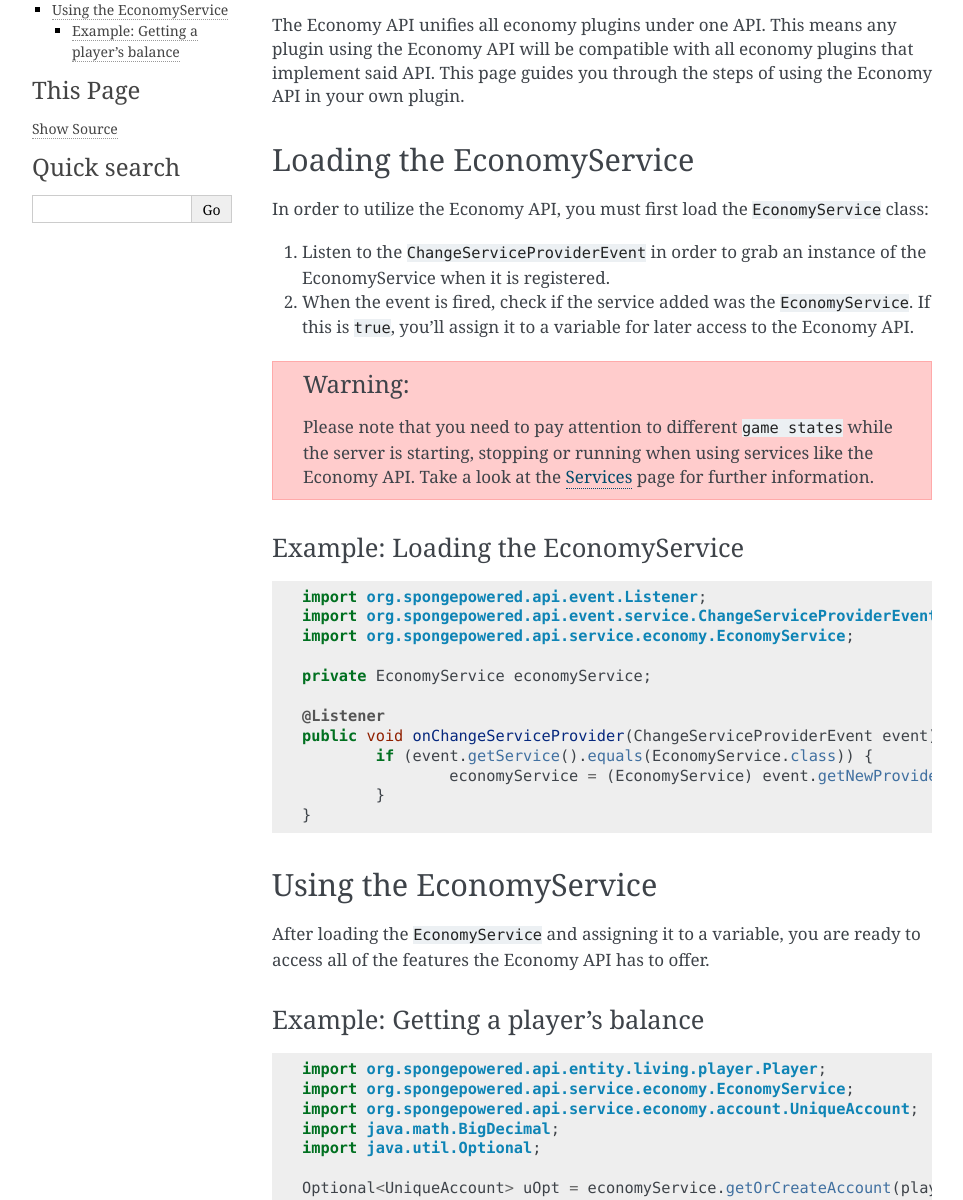
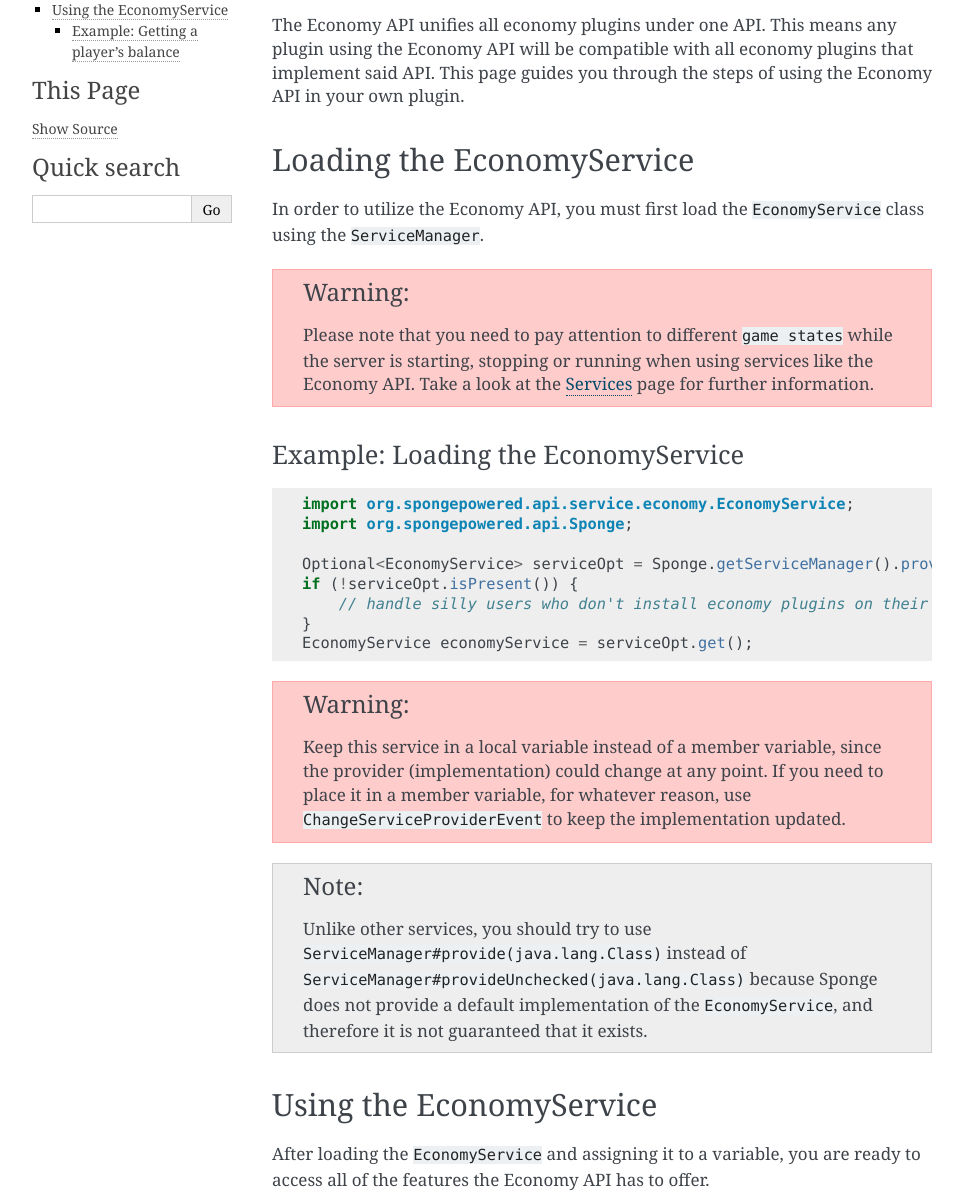
Before and after one commit to SpongePowered/SpongeDocs, a Sphinx documentation site: the page built from source/plugin/economy/using.rst, in a window 1280 px wide and 1400 px high, cut to the strip 200-1400 px from the top of the window. Shown: the whole strip, without its empty margins (148-1111 px from the left). Built offline with Sphinx 7.4.7, drawn with Linux system fonts in a browser that asks for light colours; pages that are not in the unit, such as notebooks, are missing from menus; cross-references to code outside the pages are shown as plain code.

Commit message:
Change recommended method of EconomyService retrieval

```diff
--- a/source/plugin/economy/using.rst
+++ b/source/plugin/economy/using.rst
@@ -3,9 +3,10 @@
 =====================
 
 .. javadoc-import::
-    org.spongepowered.api.event.service.ChangeServiceProviderEvent
     org.spongepowered.api.service.economy.EconomyService
     org.spongepowered.api.service.economy.account.Account
+    org.spongepowered.api.service.ServiceManager
+    org.spongepowered.api.event.service.ChangeServiceProviderEvent
 
 The Economy API unifies all economy plugins under one API. This means any plugin using the Economy API
 will be compatible with all economy plugins that implement said API. This page guides you through the steps of using
@@ -14,13 +15,7 @@
 Loading the EconomyService
 ==========================
 
-In order to utilize the Economy API, you must first load the :javadoc:`EconomyService` class:
-
-#. Listen to the :javadoc:`ChangeServiceProviderEvent` in order to grab an instance of the EconomyService when it is
-   registered.
-
-#. When the event is fired, check if the service added was the ``EconomyService``. If this is ``true``, you'll assign
-   it to a variable for later access to the Economy API.
+In order to utilize the Economy API, you must first load the :javadoc:`EconomyService` class using the :javadoc:`ServiceManager`.
 
 .. warning::
   Please note that you need to pay attention to different ``game states`` while the server is starting, stopping or
@@ -34,18 +29,24 @@
 
 .. code-block:: java
 
-	import org.spongepowered.api.event.Listener;
-	import org.spongepowered.api.event.service.ChangeServiceProviderEvent;
 	import org.spongepowered.api.service.economy.EconomyService;
+	import org.spongepowered.api.Sponge;
 
-	private EconomyService economyService;
+	Optional<EconomyService> serviceOpt = Sponge.getServiceManager().provide(EconomyService.class);
+	if (!serviceOpt.isPresent()) {
+	    // handle silly users who don't install economy plugins on their servers
+	}
+	EconomyService economyService = serviceOpt.get();
 
-	@Listener
-	public void onChangeServiceProvider(ChangeServiceProviderEvent event) {
-		if (event.getService().equals(EconomyService.class)) {
-			economyService = (EconomyService) event.getNewProviderRegistration().getProvider();
-		}
-	}
+.. warning::
+  Keep this service in a local variable instead of a member variable, since the provider (implementation)
+  could change at any point. If you need to place it in a member variable, for whatever reason, use
+  :javadoc:`ChangeServiceProviderEvent` to keep the implementation updated.
+
+.. note::
+  Unlike other services, you should try to use :javadoc:`ServiceManager#provide(java.lang.Class)` instead of
+  :javadoc:`ServiceManager#provideUnchecked(java.lang.Class)` because Sponge does not provide a default implementation
+  of the :javadoc:`EconomyService`, and therefore it is not guaranteed that it exists.
 
 Using the EconomyService
 ========================
```
